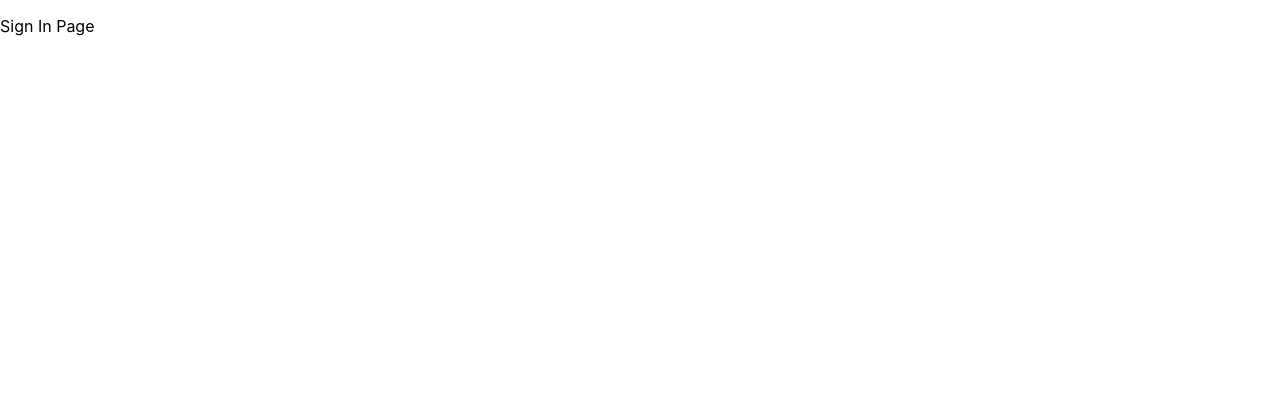
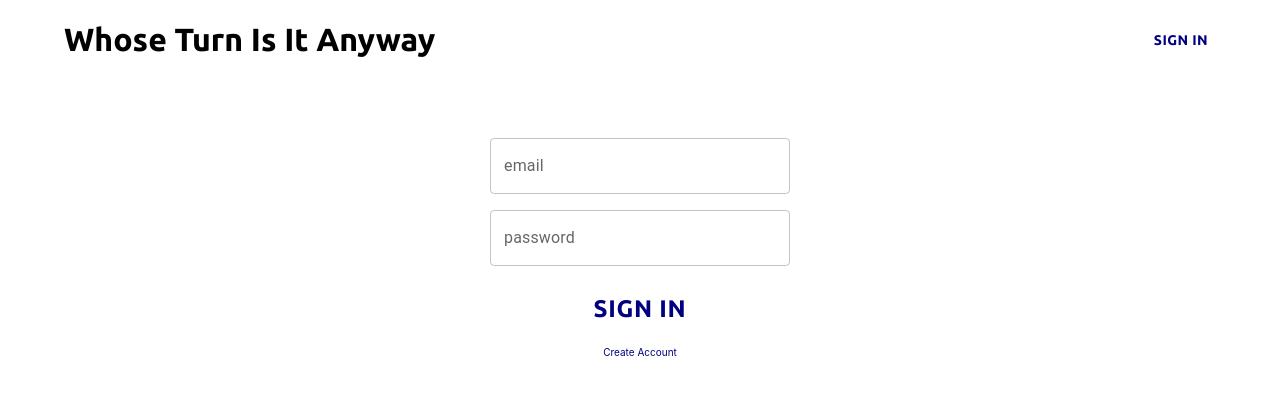
Before and after one commit to daviddalton/whoseTurnIsItAnywaysWeb, a React (Create React App) app: page /signIn in a window 1280 px wide. Shown: the top 394 px of the page. Built offline with nearby package versions, Linux system fonts and the light colour scheme; no server answers.

Commit message:
can now login and only specific users can update the data

```diff
--- a/package.json
+++ b/package.json
@@ -5,6 +5,7 @@
   "dependencies": {
     "@emotion/react": "^11.10.5",
     "@emotion/styled": "^11.10.5",
+    "@mui/base": "^5.0.0-alpha.117",
     "@mui/material": "^5.11.8",
     "@mui/styled-engine-sc": "^5.11.0",
     "@testing-library/jest-dom": "^5.16.5",
@@ -15,6 +16,7 @@
     "@types/react": "^18.0.27",
     "@types/react-dom": "^18.0.10",
     "firebase": "^9.17.1",
+    "lodash": "^4.17.21",
     "react": "^18.2.0",
     "react-dom": "^18.2.0",
     "react-router-dom": "^6.8.1",
--- a/src/components/App.css
+++ b/src/components/App.css
@@ -1,4 +1,5 @@
 @import url('https://fonts.googleapis.com/css2?family=Noto+Sans:wght@900&family=Ubuntu:wght@700&display=swap');
+
 
 .App {
   text-align: center;
@@ -9,14 +10,37 @@
 }
 
 .title {
-  font-family: 'Ubuntu', sans-serif;
+  cursor: pointer;
 }
 
 .winner {
-  font-family: 'Ubuntu', sans-serif;
   font-size: 125px;
 }
 
 .winner-name {
   color: red;
 }
+
+.person-card {
+  box-shadow: 0 10px 20px rgba(0,0,0,0.19), 0 6px 6px rgba(0,0,0,0.23);
+  cursor: pointer;
+}
+
+.person-card:hover {
+  box-shadow: 0 10px 10px 5px rgba(0, 123, 255, 0.19), 0 10px 10px 5px rgba(0, 146, 205, 0.23);
+}
+
+.application-text {
+  font-family: 'Ubuntu', sans-serif;
+}
+
+.create-button {
+  cursor: pointer;
+  font-size: x-small;
+  color: navy;
+}
+
+.user-name-text {
+  color: navy;
+  font-family: 'Ubuntu', sans-serif;
+}
--- a/src/components/App.tsx
+++ b/src/components/App.tsx
@@ -4,14 +4,16 @@ import {BrowserRouter, Route, Routes} from 'react-router-dom';
 import HomePage from "./HomePage/HomePage";
 import SignInPage from "./SignInPage/SignInPage";
 import SignUpPage from "./SignUpPage/SignUpPage";
+import NavBar from "./Navigation/NavBar";
 
 
 function App() {
   return (
       <BrowserRouter>
+          <NavBar/>
         <Routes>
             <Route path="/signup" element={<SignUpPage />} />
-            <Route path="/signin" element={<SignInPage />} />
+            <Route path="/signIn" element={<SignInPage />} />
             <Route path="/" element={<HomePage />} />
         </Routes>
       </BrowserRouter>
--- a/src/components/HomePage/HomePage.tsx
+++ b/src/components/HomePage/HomePage.tsx
@@ -1,7 +1,17 @@
 import React from 'react';
-import {Button, Card, CardContent, CardHeader, Container, Grid} from "@mui/material";
+import {
+    Button,
+    Card,
+    CardContent,
+    CardHeader,
+    Container,
+    Dialog, DialogActions,
+    DialogContent, DialogContentText,
+    DialogTitle,
+    Grid, TextField
+} from "@mui/material";
 import {useAuth} from "../../context/AuthContext";
-import {subscribeToCandidateList} from "../../api/candidateService";
+import {increaseUserCounts, subscribeToCandidateList} from "../../api/candidateService";
 
 export interface Candidate {
     id: string | undefined;
@@ -13,6 +23,26 @@ export interface Candidate {
 function HomePage() {
 
     const { user } = useAuth()
+    const [open, setOpen] = React.useState(false);
+    const [candidateChosen, setCandidateChosen] = React.useState<Candidate | null>(null)
+    const [dialogTextField, setDialogTextField] = React.useState<string>("")
+
+    const handleClickOpen = (candidate: Candidate) => {
+        if (user?.email === 'david@chaddalton.com' || user?.email === 'andreadalton18@gmail.com' || user?.email === 'emma@mungomash.com') {
+            setCandidateChosen(candidate);
+            setOpen(true);
+        } else {
+            console.log("Access denied. You can look, but you can't touch.")
+        }
+    };
+
+    const handleClose = () => {
+        setOpen(false);
+    };
+
+    const handleTextFieldChange = (e: any) => {
+        setDialogTextField(e.target.value)
+    }
 
     const [candidates, setCandidates] = React.useState<Candidate[]>([])
 
@@ -20,12 +50,13 @@ function HomePage() {
 
     React.useEffect(() => {
         if (candidates.length < 1) {
-            return subscribeToCandidateList(setCandidates);
+            subscribeToCandidateList(setCandidates);
         }
-    })
+    }, [candidates.length, user])
 
     if (candidates.length > 0) {
-        let sortedCandidates = candidates.sort((a, b) => a.timesPayed - b.timesPayed)
+        const temp = [...candidates];
+        let sortedCandidates = temp.sort((a, b) => a.timesPayed - b.timesPayed)
 
         const lowestTimesPayed = sortedCandidates[0].timesPayed;
         const filteredCandidates = candidates.filter(c => c.timesPayed === lowestTimesPayed)
@@ -37,21 +68,26 @@ function HomePage() {
         }
     }
 
+    const increaseCounts = () => {
+        if (candidateChosen != null) {
+            increaseUserCounts(candidateChosen!, Number.parseInt(dialogTextField));
+            handleClose()
+            return subscribeToCandidateList(setCandidates);
+        }
+        handleClose()
+    }
+
     return (
         <div>
-            <Container sx={{display: 'flex', justifyContent: 'space-between'}}>
-                <h1 className={"title"}>Whose Turn Is It Anyway</h1>
-                <Button sx={{color: 'navy', fontFamily: 'Ubuntu'}}>Sign In</Button>
-            </Container>
             <Container sx={{display: 'flex', justifyContent: 'center', paddingTop: '50px'}}>
-                <h3 className={"winner"}>It's <span className={"winner-name"}>{whoIsUp}'s</span> turn!</h3>
+                <h3 className={"winner application-text"}>It's <span className={"winner-name"}>{whoIsUp}'s</span> turn!</h3>
             </Container>
             <Container sx={{display: 'flex', justifyContent: 'center', flexDirection: 'column', alignItems: 'center'}}>
                 <Grid container spacing={4} sx={{justifyContent: 'center'}}>
                 {candidates.map((candidate, index) => {
                     return (
                         <Grid item xs={12} sm={6} md={4}>
-                            <Card sx={{ boxShadow: '0 10px 20px rgba(0,0,0,0.19), 0 6px 6px rgba(0,0,0,0.23)' }}>
+                            <Card className={"person-card"} onClick={() => handleClickOpen(candidate)} sx={{ boxShadow: '0 10px 20px rgba(0,0,0,0.19), 0 6px 6px rgba(0,0,0,0.23)' }}>
                                 <CardHeader title={candidate.name} />
                                 <CardContent>
                                     <h3>Times Bought: <span>{candidate.timesPayed}</span></h3>
@@ -63,6 +99,26 @@ function HomePage() {
                 })}
                 </Grid>
             </Container>
+            <Dialog open={open} onClose={handleClose}>
+                <DialogTitle>Cost</DialogTitle>
+                <DialogContent>
+                    <DialogContentText>
+                        How much did it cost?
+                    </DialogContentText>
+                    <TextField
+                        autoFocus
+                        margin="dense"
+                        label="Cost"
+                        type="number"
+                        variant="standard"
+                        onChange={handleTextFieldChange}
+                    />
+                </DialogContent>
+                <DialogActions>
+                    <Button onClick={handleClose}>Cancel</Button>
+                    <Button onClick={increaseCounts}>Confirm</Button>
+                </DialogActions>
+            </Dialog>
         </div>
 
     )
--- /dev/null
+++ b/src/components/Navigation/NavBar.tsx
@@ -0,0 +1,34 @@
+import {Button, Container} from "@mui/material";
+import React from "react";
+import {useNavigate} from "react-router-dom";
+import {useAuth} from "../../context/AuthContext";
+import {signOut} from "../../api/firebase/auth";
+
+function NavBar() {
+
+    const navigate = useNavigate()
+    const { user } = useAuth()
+
+    function signIn() {
+        navigate('/signIn')
+    }
+
+    function goHome() {
+        navigate('/')
+    }
+
+    function attemptSignOut() {
+        signOut()
+    }
+
+    return (
+        <div>
+            <Container sx={{display: 'flex', justifyContent: 'space-between'}}>
+                <h1 className={"title application-text"} onClick={goHome}>Whose Turn Is It Anyway</h1>
+                { user ? <div><h1 className={"user-name-text"}>{user?.displayName}</h1><h2 onClick={attemptSignOut}>Sign Out</h2></div> : <Button sx={{color: 'navy', fontFamily: 'Ubuntu'}} onClick={signIn}>Sign In</Button> }
+            </Container>
+        </div>
+    )
+}
+
+export default NavBar
--- a/src/components/SignInPage/SignInPage.tsx
+++ b/src/components/SignInPage/SignInPage.tsx
@@ -1,6 +1,57 @@
+import {Button, Container, TextField} from "@mui/material";
+import {useNavigate} from "react-router-dom";
+import {useState} from "react";
+import {signIn} from "../../api/firebase/auth";
+
 function SignInPage() {
+
+    const navigate = useNavigate()
+
+    const [email, setEmail] = useState('')
+    const [password, setPassword] = useState('')
+
+    function signUp() {
+        navigate('/signUp')
+    }
+
+    function attemptSignIn() {
+        if (email !== '' && password !== '') {
+            signIn(email, password).then(r => {
+                navigate('/')
+            })
+        } else {
+            console.log("Must input an email and password to sign in.")
+        }
+    }
+
     return (
-        <p>Sign In Page</p>
+        <Container sx={{display: 'flex', justifyContent: 'space-between', flexDirection: 'column', alignItems: 'center', paddingTop: '50px'}}>
+            <TextField
+                sx={{margin: '8px', width: '300px'}}
+                id="outlined-basic"
+                label="email"
+                variant="outlined"
+                type={"email"}
+                onChange={(text => setEmail(text.target.value))}
+            />
+            <TextField
+                sx={{margin: '8px', width: '300px'}}
+                id="outlined-basic"
+                label="password"
+                variant="outlined"
+                type={"password"}
+                onChange={(text => setPassword(text.target.value))}
+            />
+            <Button
+                sx={{color: 'navy', fontFamily: 'Ubuntu', marginTop: '8px', fontSize: '24px'}}
+                onClick={attemptSignIn}
+            >
+                Sign In
+            </Button>
+            <p className={"create-button"} onClick={signUp}>
+                Create Account
+            </p>
+        </Container>
     )
 }
 
--- a/src/components/SignUpPage/SignUpPage.tsx
+++ b/src/components/SignUpPage/SignUpPage.tsx
@@ -1,7 +1,73 @@
+import {Button, Container, TextField} from "@mui/material";
+import {useState} from "react";
+import {createNewAccount} from "../../api/firebase/auth";
+import {useNavigate} from "react-router-dom";
+
 function SignUpPage() {
+
+    const navigate = useNavigate()
+
+    const [email, setEmail] = useState('')
+    const [password, setPassword] = useState('')
+    const [displayName, setDisplayName] = useState('')
+    const [confirmPassword, setConfirmPassword] = useState('')
+
+    function attemptSignUp() {
+        if (password === confirmPassword) {
+            if (email !== '' && password !== '' && confirmPassword !== '' && displayName !== '') {
+                createNewAccount(email, password, displayName).then(r => {
+                    navigate('/')
+                })
+            } else {
+                console.log("Must input all fields.")
+            }
+        } else {
+            console.log("Passwords must match.")
+            //inform the user of this
+        }
+    }
+
     return (
-        <p>Sign Up!</p>
-
+        <Container sx={{display: 'flex', justifyContent: 'space-between', flexDirection: 'column', alignItems: 'center', paddingTop: '50px'}}>
+            <TextField
+                sx={{margin: '8px', width: '300px'}}
+                id="outlined-basic"
+                label="display name"
+                variant="outlined"
+                type={"text"}
+                onChange={text => setDisplayName(text.target.value)}
+            />
+            <TextField
+                sx={{margin: '8px', width: '300px'}}
+                id="outlined-basic"
+                label="email"
+                variant="outlined"
+                type={"email"}
+                onChange={text => setEmail(text.target.value)}
+            />
+            <TextField
+                sx={{margin: '8px', width: '300px'}}
+                id="outlined-basic"
+                label="password"
+                variant="outlined"
+                type={'password'}
+                onChange={text => setPassword(text.target.value)}
+            />
+            <TextField
+                sx={{margin: '8px', width: '300px'}}
+                id="outlined-basic"
+                label="confirm password"
+                variant="outlined"
+                type={'password'}
+                onChange={text => setConfirmPassword(text.target.value)}
+            />
+            <Button
+                sx={{color: 'navy', fontFamily: 'Ubuntu', marginTop: '8px', fontSize: '24px'}}
+                onClick={attemptSignUp}
+            >
+                Sign Up
+            </Button>
+        </Container>
     )
 }
 
```
Also changed, not shown: src/api/candidateService.ts (+13 -1 lines), 1 other file (tests, documents, lock files or other folders).
